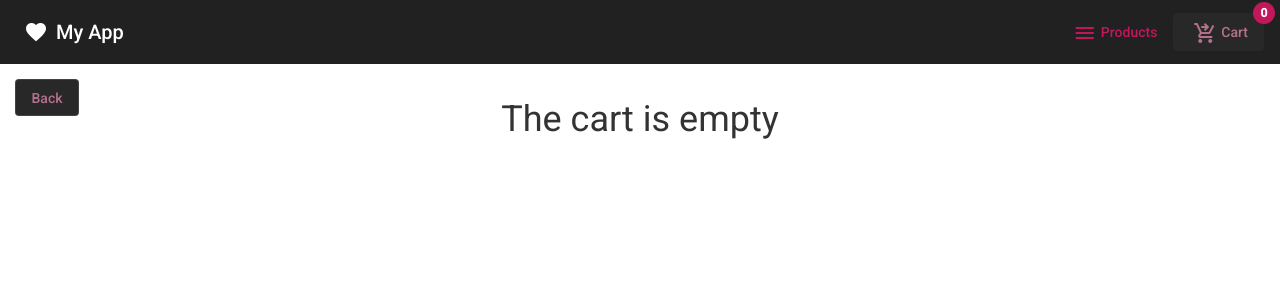
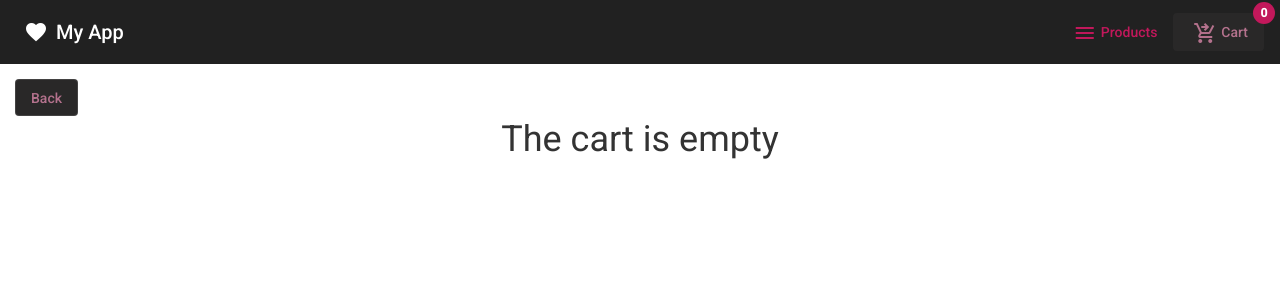
Before and after one commit to DZz1358/angular-shop, an Angular app: page /cart in a window 1280 px wide. Shown: the top 300 px of the page. Built offline with nearby package versions, Linux system fonts and the light colour scheme.

Commit message:
fixed styles for card in cart

```diff
--- a/src/app/components/cart/cart.component.scss
+++ b/src/app/components/cart/cart.component.scss
@@ -2,6 +2,8 @@
 
 .page-wrapper {
   position: relative;
+  padding: 20px 10px;
+
 }
 
 .cart-wrapper {
@@ -81,10 +83,14 @@
   right: 0;
   text-align: center;
   bottom: 15px;
-  max-width: 320px;
+  max-width: 300px;
   font-size: 20px;
 }
 
 .clear-btn {
   right: 15px;
 }
+
+::ng-deep .mat-stroked-button {
+  min-width: 50px !important;
+}
--- a/src/styles.scss
+++ b/src/styles.scss
@@ -15,8 +15,6 @@ body {
   flex-direction: column;
   box-sizing: border-box;
 }
-
-
 
 .text-truncate {
   display: block;
```
